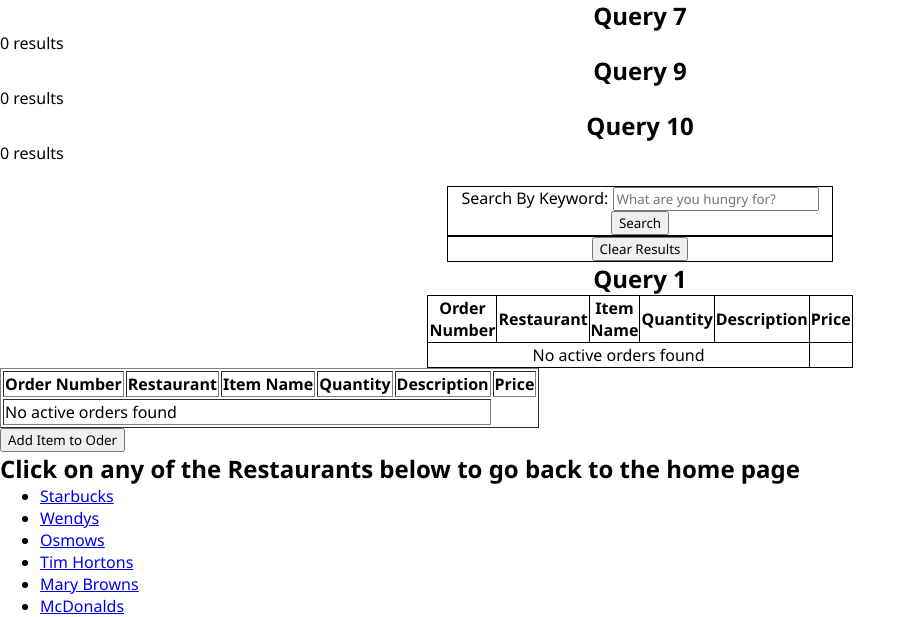
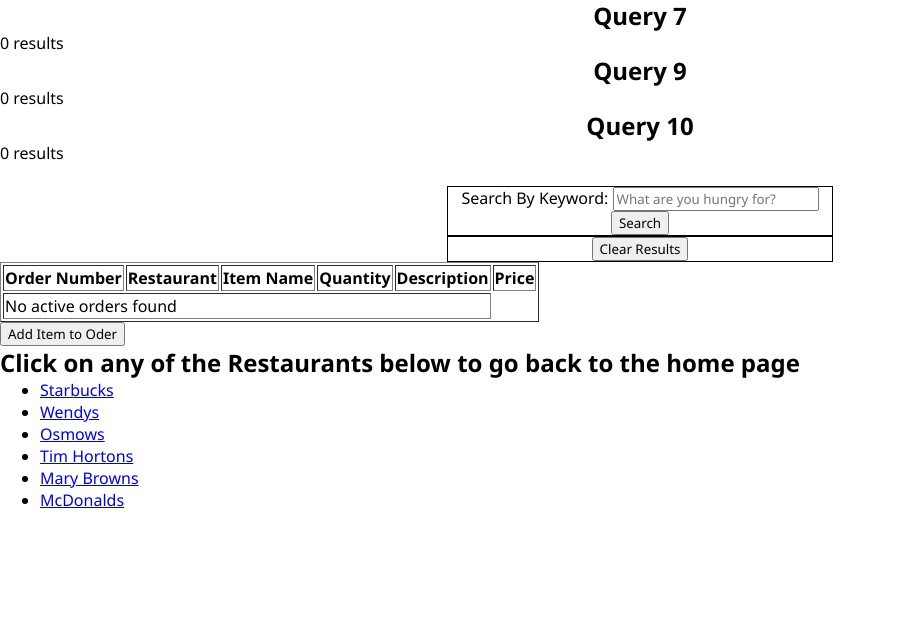
Before and after one commit to Honsoloberg/DataProject, a PHP site: page /restaurantDetails.php in a window 1280 px wide. Shown: the part 1090-1707 px from the top of the page, without its empty margins (0-916 px from the left). After the commit the page ends 1598 px from the top, so only its background shows below. Run offline with PHP 8.4, Linux system fonts and the light colour scheme; the visitor is signed in with stand-in values (Sample User, id 1); data comes from the database, SQL or seed files in the repository; data that the repository does not hold is empty.

Commit message:
finished features

```diff
--- a/Site/restaurantDetails.php
+++ b/Site/restaurantDetails.php
@@ -165,15 +165,6 @@ switch ($_SESSION['style']) {
             </form>
             </div>
 
-
-    <div>
-        <h2 style="text-align:center;">Query 1</h2>
-        <?php
-
-            $pop->popOrderList($restaurantName);
-        ?>
-    </div>
-
 <table border="1">
     <thead>
         <tr>
```
